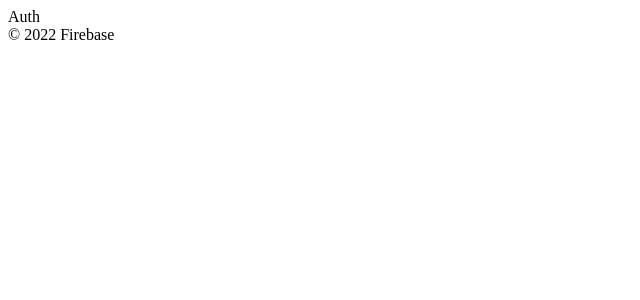
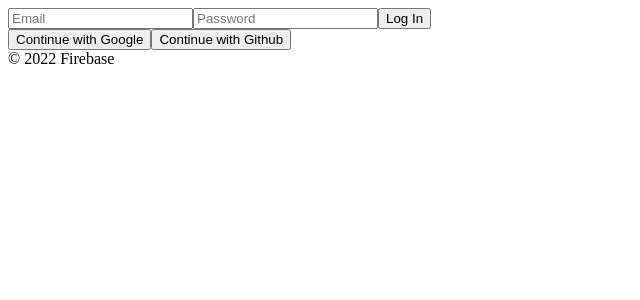
Before and after one commit to joseph-106/React_Firebase, a React (Create React App) app: page /#/ in a window 1280 px wide. Shown: the top 300 px of the page, without its empty margins (0-640 px from the left). Built offline with nearby package versions, Linux system fonts and the light colour scheme; no server answers.

Commit message:
Login Form

```diff
--- a/src/routes/Auth.js
+++ b/src/routes/Auth.js
@@ -1,4 +1,47 @@
-import React from "react";
+import React, { useState } from "react";
 
-const Auth = () => <span>Auth</span>;
+const Auth = () => {
+  const [email, setEmail] = useState("");
+  const [password, setPassword] = useState("");
+  const onChange = (event) => {
+    const {
+      target: { name, value },
+    } = event; // 비구조화 할당
+    if (name === "email") {
+      setEmail(value);
+    } else if (name === "password") {
+      setPassword(value);
+    }
+  };
+  const onSubmit = (event) => {
+    event.preventDefault(); // submit 기본 동작(새로고침) 방지
+  };
+  return (
+    <div>
+      <form onSubmit={onSubmit}>
+        <input
+          name="email"
+          type="email"
+          placeholder="Email"
+          required
+          value={email}
+          onChange={onChange}
+        />
+        <input
+          name="password"
+          type="password"
+          placeholder="Password"
+          required
+          value={password}
+          onChange={onChange}
+        />
+        <input type="submit" value="Log In" />
+      </form>
+      <div>
+        <button>Continue with Google</button>
+        <button>Continue with Github</button>
+      </div>
+    </div>
+  );
+};
 export default Auth;
```
